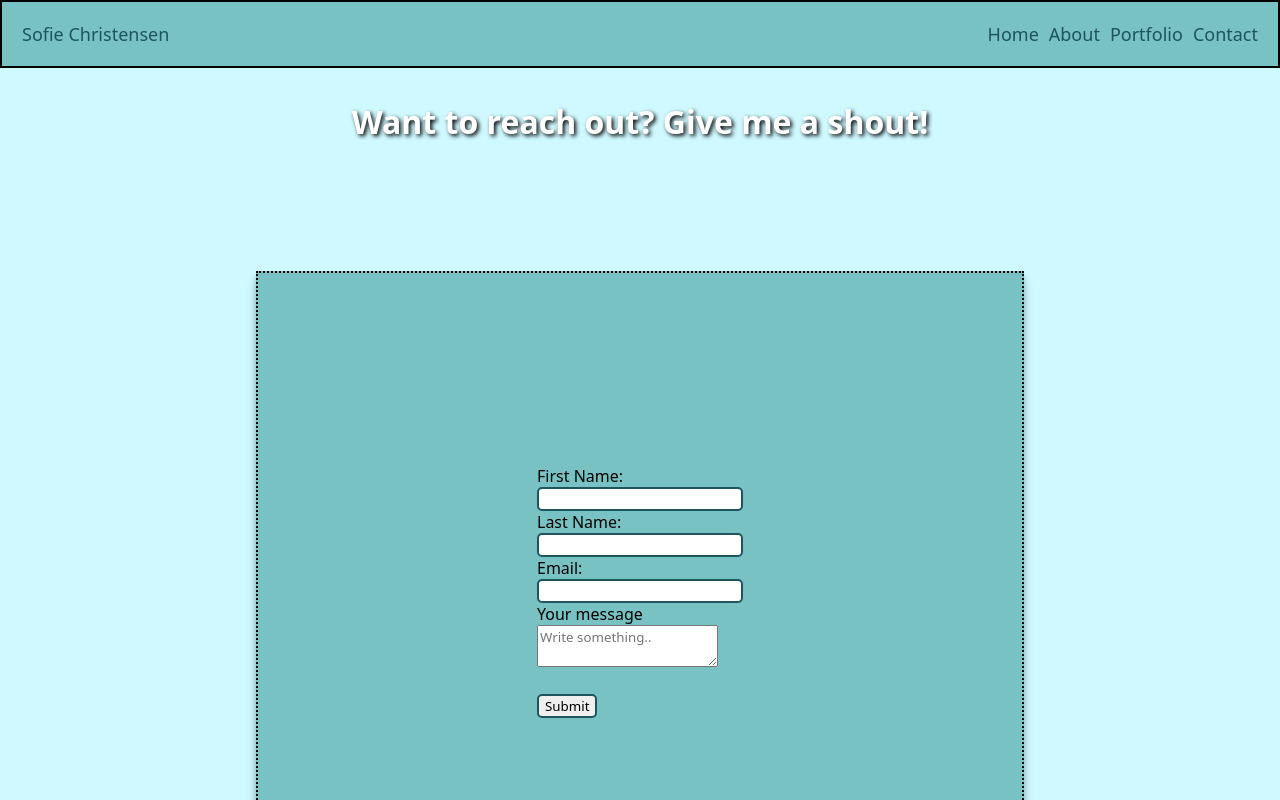
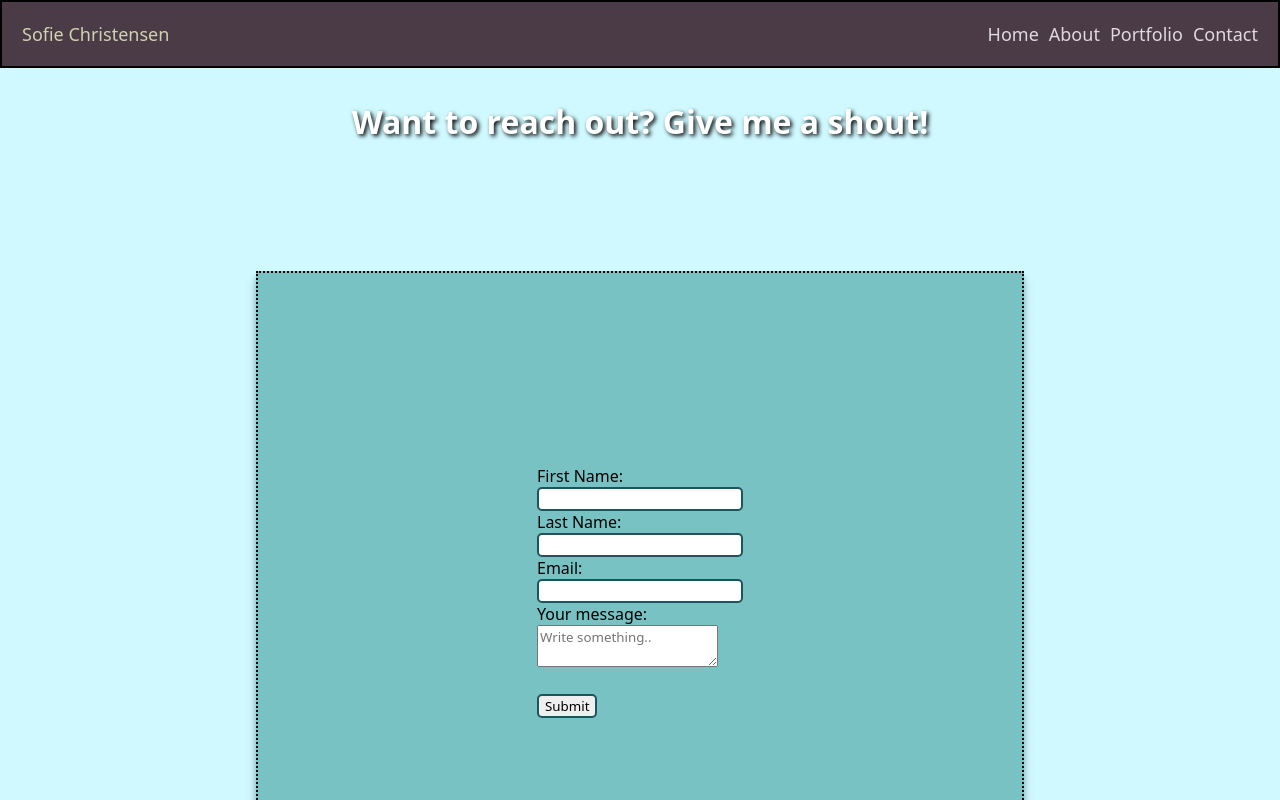
Before and after one commit to sofchr/personal-website, a plain HTML site: page contact.html in a window 1280 px wide. Shown: the top 800 px of the page. Drawn offline with Linux system fonts and the light colour scheme.

Commit message:
add to repo

```diff
--- a/contact.html
+++ b/contact.html
@@ -1,11 +1,13 @@
 <!DOCTYPE html>
 <html lang="en">
+
 <head>
   <meta charset="UTF-8" />
   <meta name="viewport" content="width=device-width, initial-scale=1.0" />
   <link rel="stylesheet" href="index.css" />
   <title>Contact</title>
 </head>
+
 <body>
   <div class="navbar">
     <div class="top-name">Sofie Christensen</div>
@@ -31,16 +33,13 @@
       <br />
       <input type="email" name="email" />
       <br />
-        <label for="subject">Your message</label>
+      <label for="subject">Your message:</label>
       <br />
-        <textarea
-          id="subject"
-          name="subject"
-          placeholder="Write something.."
-        ></textarea>
+      <textarea id="subject" name="subject" placeholder="Write something.."></textarea>
       <br /><br />
       <input type="submit" value="Submit" />
     </form>
   </div>
 </body>
+
 </html>
--- a/index.css
+++ b/index.css
@@ -1,7 +1,8 @@
 * {
   font-family: system-ui, -apple-system, BlinkMacSystemFont, "Segoe UI", Roboto,
     Oxygen, Ubuntu, Cantarell, "Open Sans", "Helvetica Neue", sans-serif;
-  box-sizing: border-box; /*make sure border stays on page*/
+  box-sizing: border-box;
+  /*make sure border stays on page*/
 }
 
 .navbar {
@@ -9,12 +10,15 @@
   flex-direction: row;
   justify-content: space-between;
   overflow: hidden;
-  background-color: #78c2c3;
-  position: fixed; /* stays at top of page when scrolling*/
-  top: 0; /* positions at top of page */
-  width: 100vw; /*added vw instead of %*/
+  background-color: #4B3B47;
+  position: fixed;
+  /* stays at top of page when scrolling*/
+  top: 0;
+  /* positions at top of page */
+  width: 100vw;
+  /*added vw instead of %*/
   font-size: large;
-  color: #1e555c;
+  color: #CFD2B2;
   padding: 20px;
   border: 2px solid black;
 }
@@ -32,16 +36,16 @@
 
 .link-name {
   text-decoration: none;
-  color: #1e555c;
+  color: #E0D8DE;
 }
 
 a.link-name:hover {
-  color: #cff9ff;
+  color: #6A6262;
   text-decoration: none;
 }
 
 a.link-name:active {
-  color: #598392;
+  color: #CFD2B2;
 }
 
 body {
```
Lines whose indentation alone changed are shown as unchanged.
